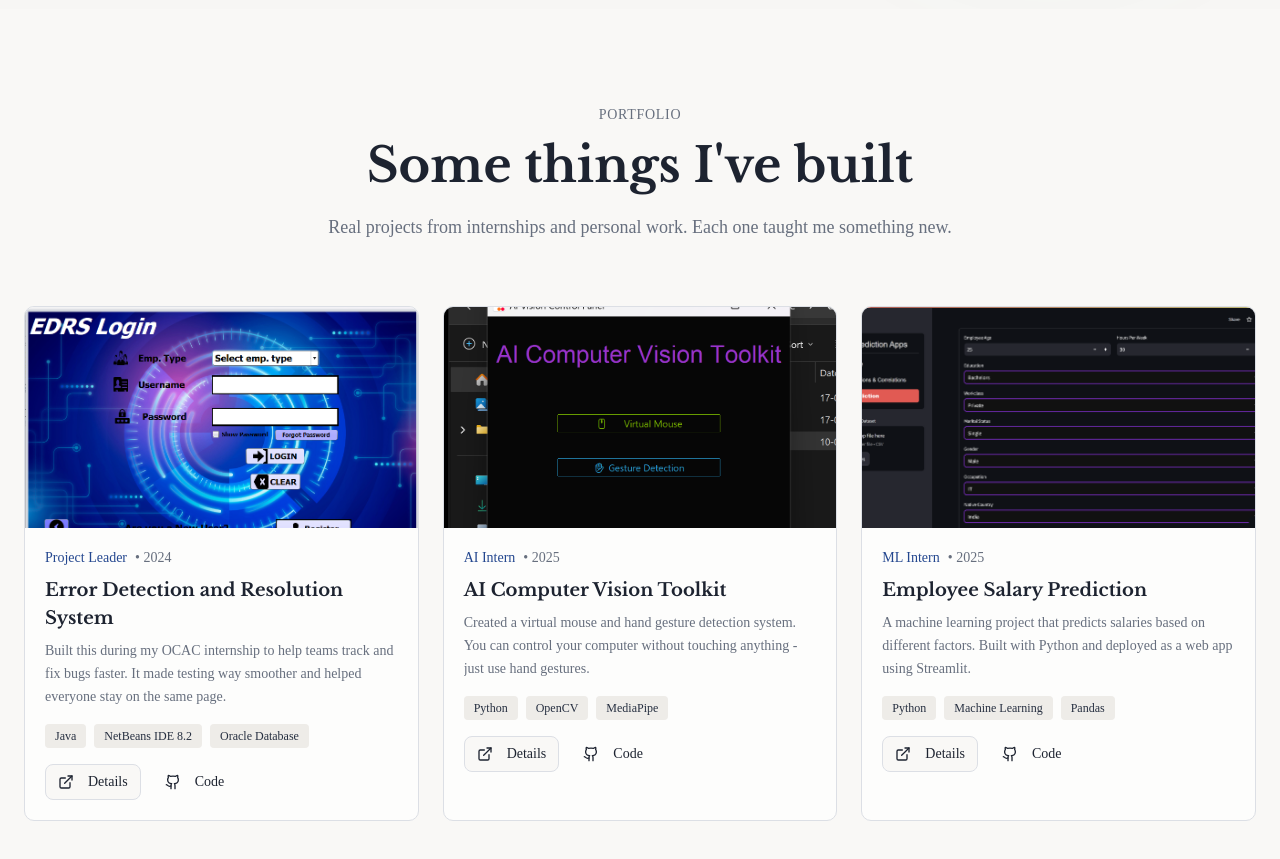
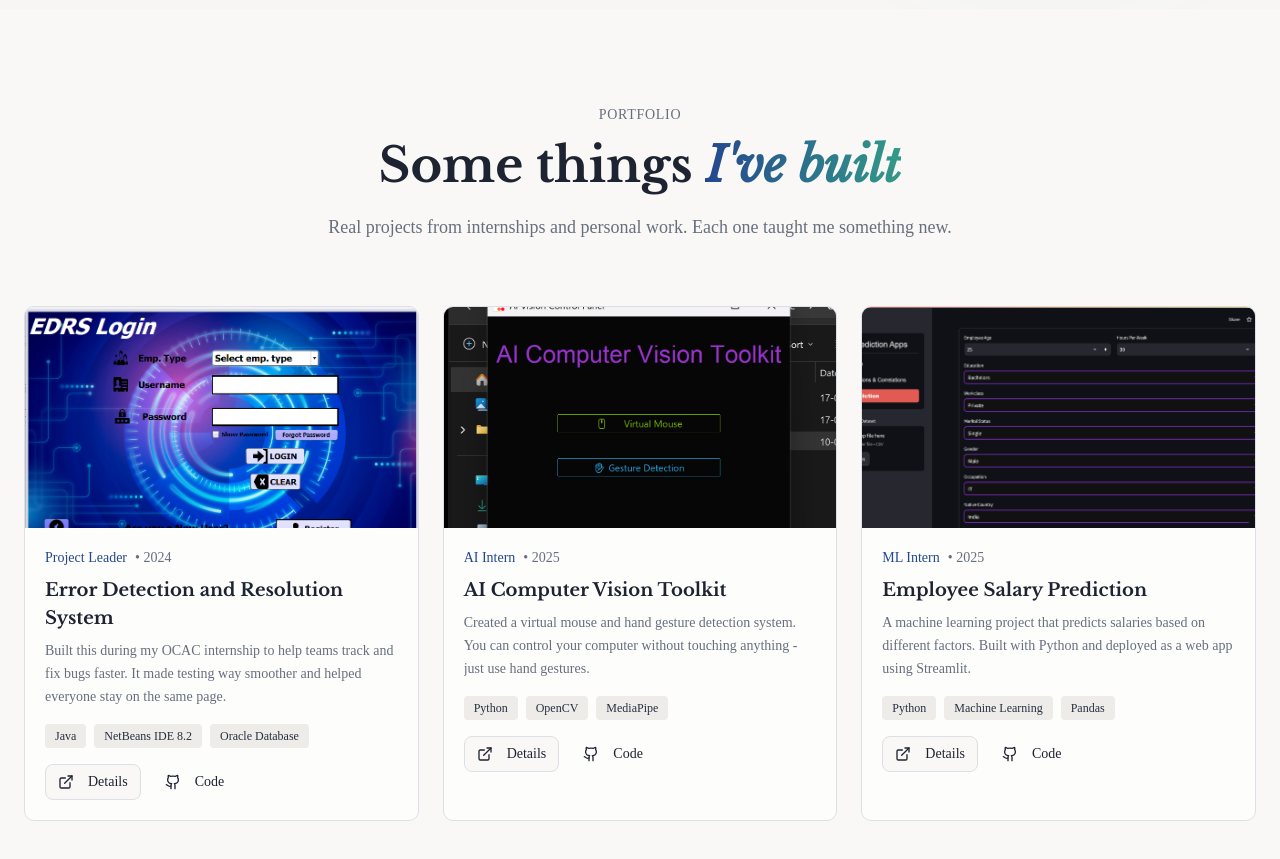
Before and after one commit to satyajit-25/satyajit-portfolio, a React (Vite) app: page / in a window 1280 px wide. Shown: the part 3820-4679 px from the top of the page. Built offline with nearby package versions, Linux system fonts and the light colour scheme.

Commit message:
Changes
Co-authored-by: satyajit-25 <196842701+satyajit-25@users.noreply.github.com>

```diff
--- a/src/components/Portfolio.tsx
+++ b/src/components/Portfolio.tsx
@@ -59,7 +59,7 @@ const Portfolio = () => {
           <p className="text-sm font-medium text-muted-foreground mb-4 uppercase tracking-wider">Portfolio</p>
 
           <h2 className="text-4xl lg:text-5xl font-bold mb-6 leading-tight">
-            Some things I've built
+            Some things <span className="text-transparent bg-clip-text bg-gradient-to-r from-primary to-accent font-black italic">I've built</span>
           </h2>
           <p className="text-lg text-muted-foreground max-w-2xl mx-auto leading-relaxed">
             Real projects from internships and personal work. Each one taught me something new.
```
